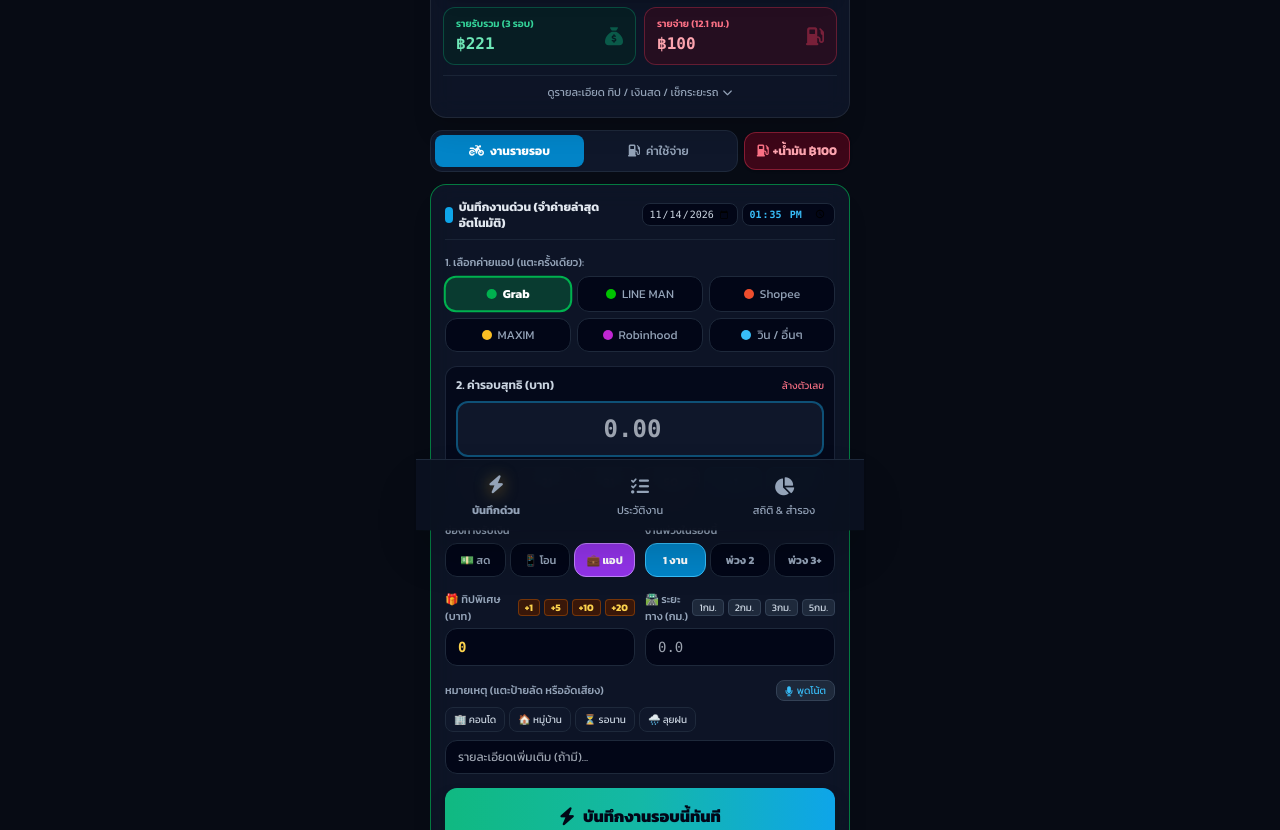
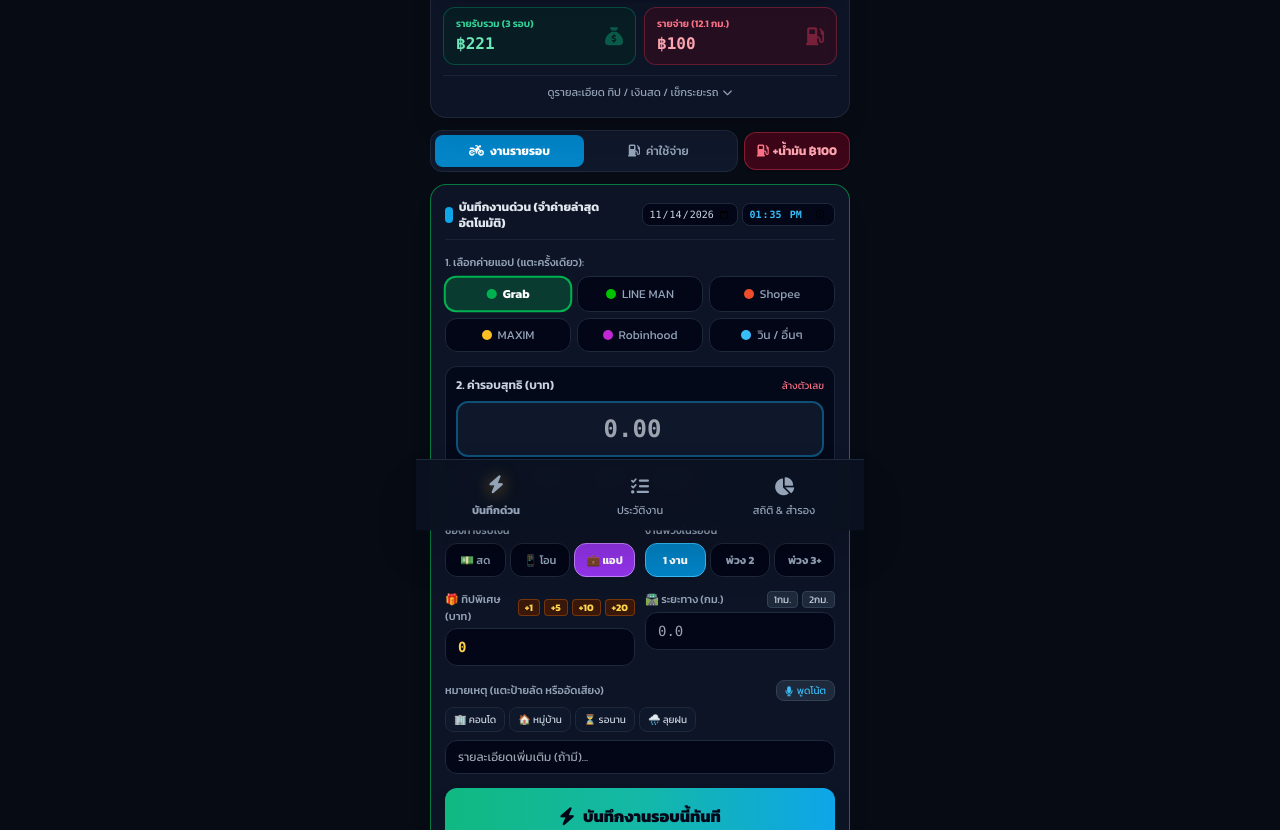
Before and after one commit to NNN-Duck/Rider1, a plain HTML site: page index.html in a window 1280 px wide. Shown: the part 270-1100 px from the top of the page. Drawn offline with nearby package versions, Linux system fonts and the light colour scheme.

Commit message:
Update index.html

```diff
--- a/index.html
+++ b/index.html
@@ -405,8 +405,8 @@
                             <div class="flex space-x-1">
                                 <button type="button" onclick="quickSetDist(1)" class="text-[10px] bg-slate-800 text-slate-300 px-1.5 py-0.2 rounded border border-slate-700">1กม.</button>
                                 <button type="button" onclick="quickSetDist(2)" class="text-[10px] bg-slate-800 text-slate-300 px-1.5 py-0.2 rounded border border-slate-700">2กม.</button>
-                                <button type="button" onclick="quickSetDist(3)" class="text-[10px] bg-slate-800 text-slate-300 px-1.5 py-0.2 rounded border border-slate-700">3กม.</button>
-                                <button type="button" onclick="quickSetDist(5)" class="text-[10px] bg-slate-800 text-slate-300 px-1.5 py-0.2 rounded border border-slate-700">5กม.</button>
+
+
                             </div>
                         </div>
                         <input type="number" step="0.1" id="tripDistance" inputmode="decimal" oninput="calculateTripFuelEst()" placeholder="0.0" class="w-full bg-slate-950 border border-slate-800 text-slate-200 rounded-xl px-3 py-2 text-sm font-mono focus:ring-1 focus:ring-sky-500 focus:outline-none">
```
